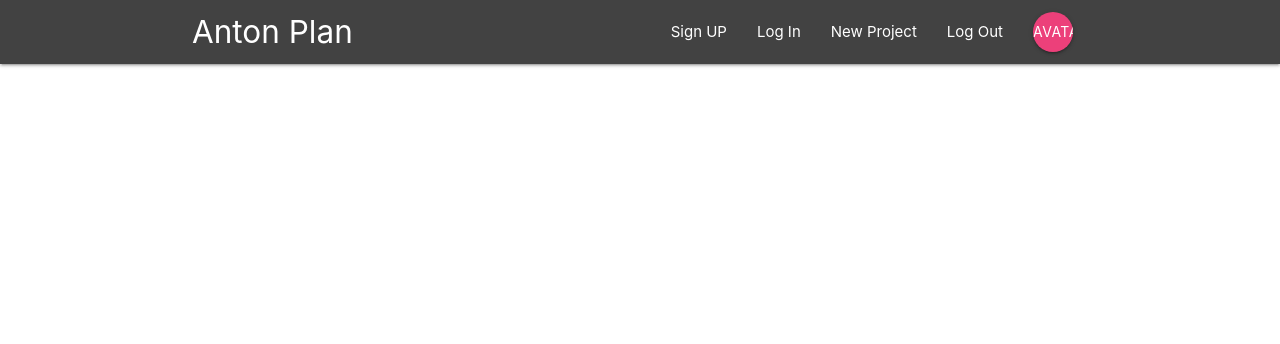
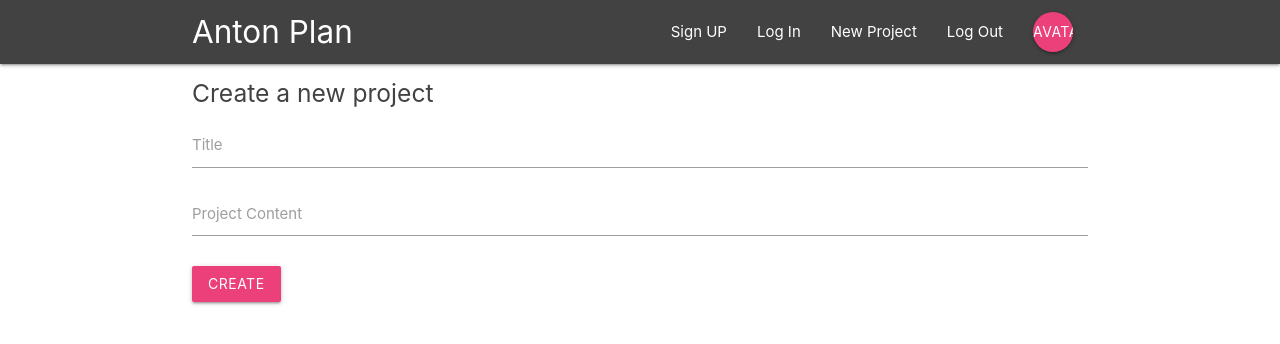
Before and after one commit to antosha-85/Trainings, a React (Create React App) app in the folder net6/: page /create in a window 1280 px wide. Shown: the top 344 px of the page. Built offline with nearby package versions, Linux system fonts and the light colour scheme.

Commit message:
Finished creating a CreateProject component

```diff
--- a/net6/src/App.js
+++ b/net6/src/App.js
@@ -3,6 +3,7 @@ import SignIn from "./components/auth/SignIn";
 import SignUp from "./components/auth/SignUp";
 import Dashboard from "./components/dashboard/Dashboard";
 import Navbar from "./components/layout/Navbar";
+import CreateProject from "./components/projects/CreateProject";
 import ProjectDetails from "./components/projects/ProjectDetails";
 function App() {
   return (
@@ -15,6 +16,7 @@ function App() {
           <Route path="/project/:id" component={ProjectDetails} />
           <Route path="/signin" component={SignIn} />
           <Route path="/signup" component={SignUp} />
+          <Route path="/create" component={CreateProject} />
         </Switch>
       </div>
     </Router>
--- a/net6/src/components/projects/CreateProject.js
+++ b/net6/src/components/projects/CreateProject.js
@@ -0,0 +1,46 @@
+import React, { Component } from "react";
+
+class CreateProject extends Component {
+  state = {
+    title: "",
+    content: "",
+  };
+  handleSubmit = (e) => {
+    e.preventDefault();
+    console.log(this.state);
+  };
+  handleChange = (e) => {
+    console.log("e.target", e.target);
+    console.log("e.target in brackets", [e.target.id]);
+    this.setState({
+      [e.target.id]: e.target.value,
+    });
+  };
+  handle;
+  render() {
+    return (
+      <div className="container">
+        <form onSubmit={this.handleSubmit} className="white">
+          <h5 className="grey-text text-darken-3">Create a new project</h5>
+          <div className="input-field">
+            <label htmlFor="title">Title</label>
+            <input type="text" id="title" onChange={this.handleChange} />
+          </div>
+          <div className="input-field">
+            <label htmlFor="content">Project Content</label>
+            <textarea
+              id="content"
+              className="materialize-textarea"
+              onChange={this.handleChange}
+            ></textarea>
+          </div>
+          <div className="input-field">
+            <button className="btn pink lighten-1 z-index-0">Create</button>
+          </div>
+        </form>
+      </div>
+    );
+  }
+}
+
+export default CreateProject;
```
Also changed, not shown: 1 other file (tests, documents, lock files or other folders).
